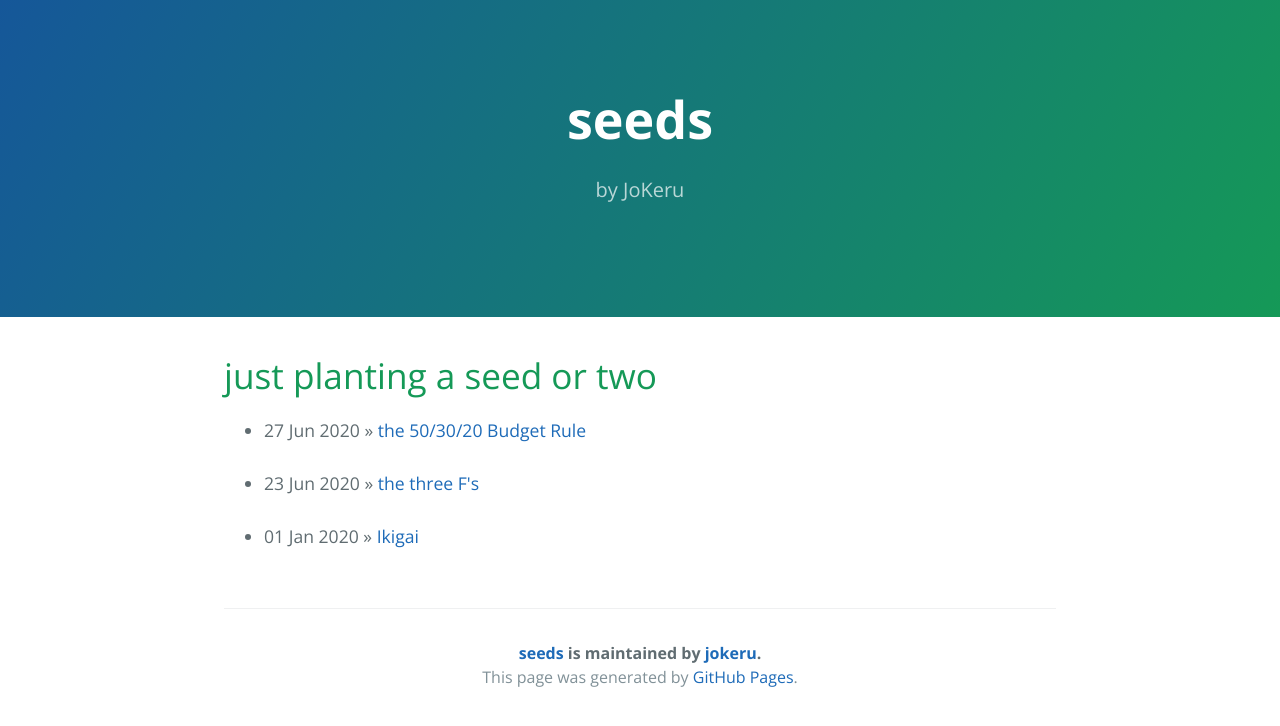
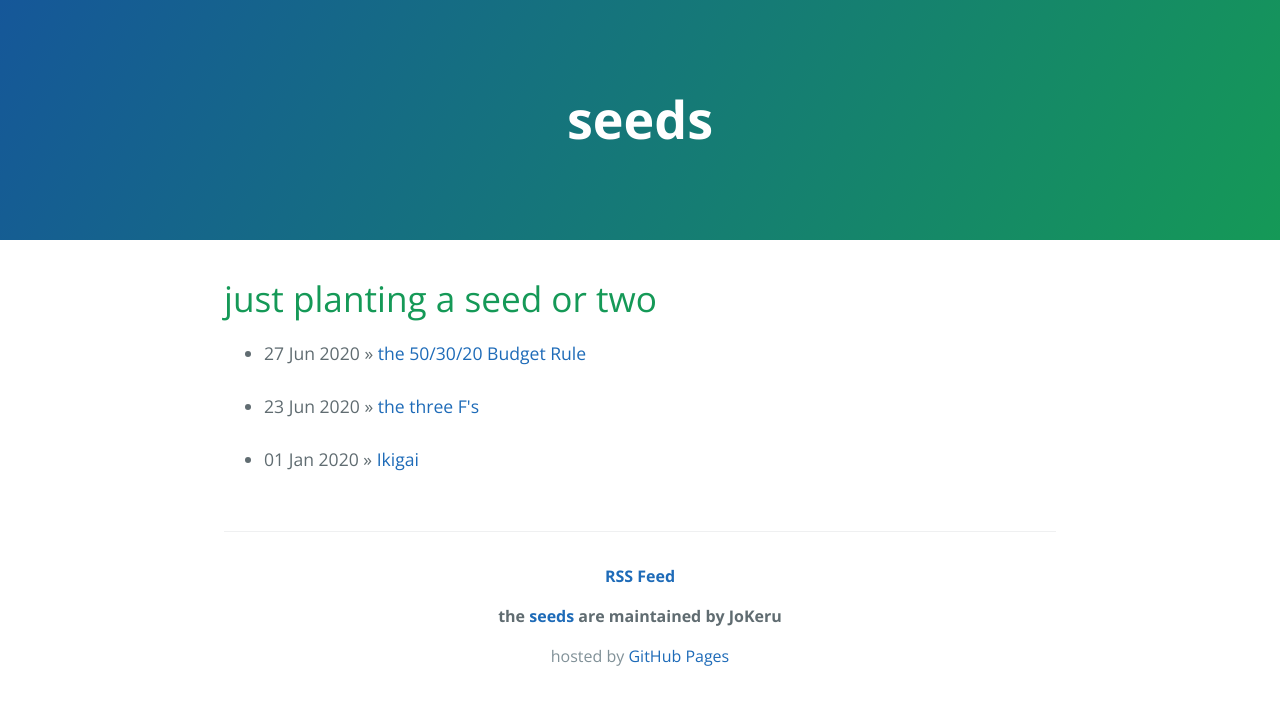
Before and after one commit to jokeru/seeds, a Jekyll site: the page built from index.html, in a window 1280 px wide. Shown: the top 726 px of the page. Built offline with Jekyll 4.4.1, drawn with Linux system fonts in a browser that asks for light colours.

Commit message:
Update default.html

```diff
--- a/_layouts/default.html
+++ b/_layouts/default.html
@@ -24,17 +24,17 @@
 
     <header class="page-header" role="banner">
       <h1 class="project-name">{{ site.title }}</h1>
-      <h2 class="project-tagline">by {{ site.author }}</h2>
     </header>
 
     <main id="content" class="main-content" role="main">
       {{ content }}
 
       <footer class="site-footer">
-        {% if site.github.is_project_page %}
-          <span class="site-footer-owner"><a href="{{ site.github.repository_url }}">{{ site.github.repository_name }}</a> is maintained by <a href="{{ site.github.owner_url }}">{{ site.github.owner_name }}</a>.</span>
-        {% endif %}
-        <span class="site-footer-credits">This page was generated by <a href="https://pages.github.com">GitHub Pages</a>.</span>
+        <span class="site-footer-owner">
+          <p><a href="/feed.xml" target="_blank">RSS Feed</a></p>
+          <p>the <a href="{{ '/' | absolute_url }}">{{ site.title }}</a> are maintained by {{ site.author }}</p>
+        </span>
+        <span class="site-footer-credits">hosted by <a href="https://pages.github.com">GitHub Pages</a></span>
       </footer>
 
     </main>
```
